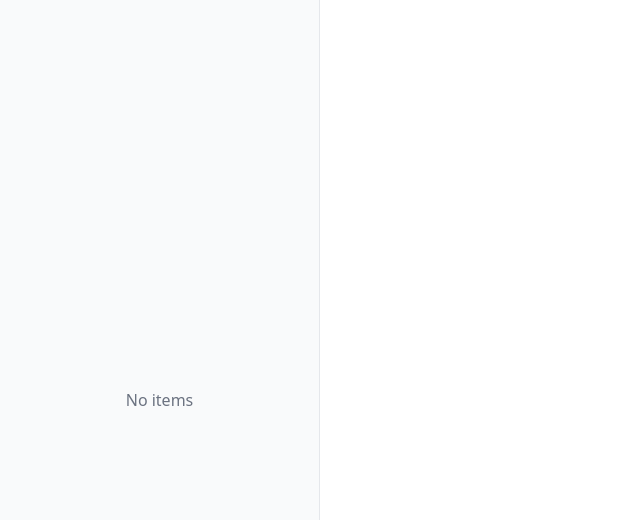
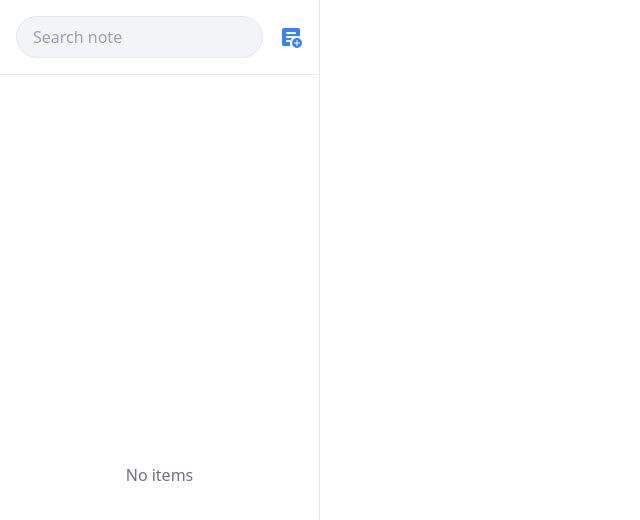
Before and after one commit to vencertorres/notes, a React (Vite) app: page / in a window 1280 px wide. Shown: the top 520 px of the page, without its empty margins (0-640 px from the left). Built offline with nearby package versions, Linux system fonts and the light colour scheme.

Commit message:
feat: add create note function

```diff
--- a/src/App.tsx
+++ b/src/App.tsx
@@ -1,5 +1,6 @@
 import { format } from "date-fns"
-import { Route } from "wouter"
+import { Route, useLocation } from "wouter"
+import MaterialSymbolsAddNotesRounded from "~icons/material-symbols/add-notes-rounded"
 import NoteLink from "./components/NoteLink"
 import NoteView from "./components/NoteView"
 import { useLocalStorage } from "./hooks"
@@ -7,10 +8,31 @@ import { Note } from "./types"
 
 function App() {
   const [notes, setNotes] = useLocalStorage<Note[]>("notes", [])
+  const [location, setLocation] = useLocation()
+
+  function createNote() {
+    const note = {
+      id: Math.random().toString(36).slice(2, 7),
+      title: "",
+      body: "",
+      time: new Date().toJSON()
+    }
+    setNotes(notes.concat(note))
+    setLocation(`/notes/${note.id}`)
+  }
 
   return (
     <div className="sm:grid grid-cols-[20rem,_1fr] h-screen overflow-y-auto">
-      <div className="sm:w-80 bg-gray-50 border-r overflow-y-auto">
+      <div className="sm:w-80 bg-white border-r overflow-y-auto">
+        <div className="flex gap-4 p-4 border-b">
+          <input
+            type="search"
+            placeholder="Search note"
+            className="w-full px-4 py-2 mr-auto border rounded-full bg-gray-100 outline-none" />
+          <button title="Create note" onClick={createNote} className="text-blue-500 hover:text-blue-700">
+            <MaterialSymbolsAddNotesRounded className="w-6 h-6" />
+          </button>
+        </div>
         {notes.length ? (
           <ul>
             {notes.map(note => (
```
